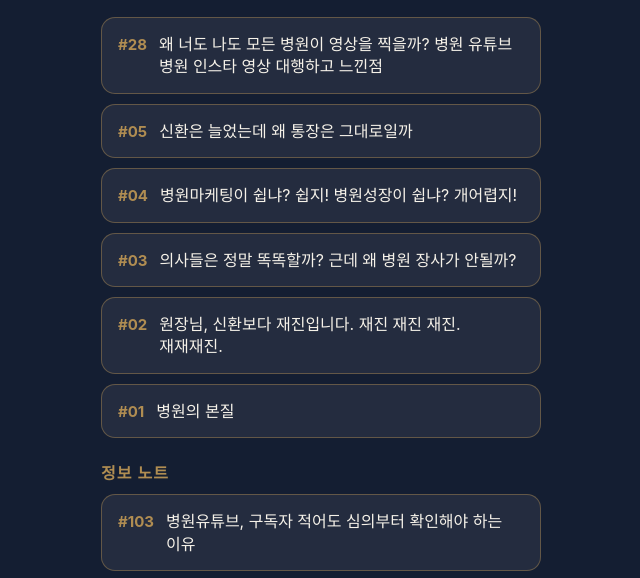
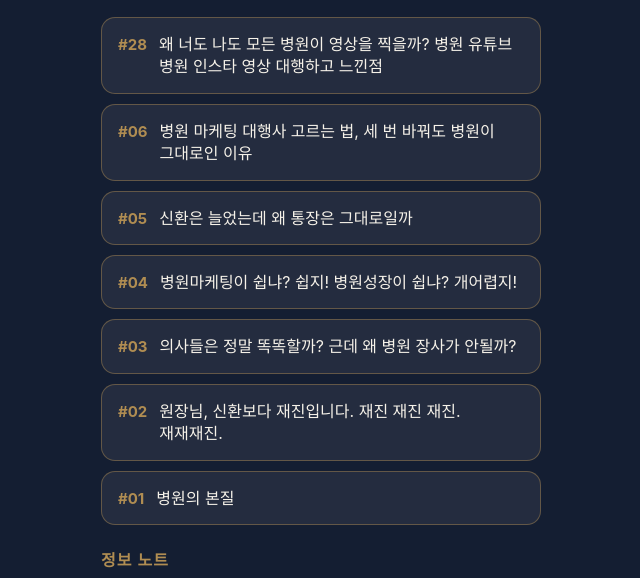
Before and after one commit to lsgrowth/lsgrowth.github.io, a plain HTML site: page links/index.html in a window 1280 px wide. Shown: the part 162-740 px from the top of the page, without its empty margins (319-959 px from the left). Drawn offline with Linux system fonts and the light colour scheme.

Commit message:
칼럼 모음 페이지 갱신

```diff
--- a/links/index.html
+++ b/links/index.html
@@ -13,6 +13,7 @@ h2{font-size:16px;color:var(--gold);margin:22px 0 10px;font-weight:600;letter-sp
 </style></head><body><main>
 <header><div class="logo">LS</div><div class="lab">병원성장연구소</div><h1>연구소장 노트</h1><p class="sub">전문은 아래에서 읽어 보세요 · 최신 글이 맨 위</p></header>
 <a class="col" href="https://blog.naver.com/lsgrowth6000/224488421306" rel="noopener"><span class="no">#28</span><span class="tt">왜 너도 나도 모든 병원이 영상을 찍을까? 병원 유튜브 병원 인스타 영상 대행하고 느낀점</span></a>
+<a class="col" href="https://blog.naver.com/lsgrowth6000/224490315466" rel="noopener"><span class="no">#06</span><span class="tt">병원 마케팅 대행사 고르는 법, 세 번 바꿔도 병원이 그대로인 이유</span></a>
 <a class="col" href="https://blog.naver.com/lsgrowth6000/224488406466" rel="noopener"><span class="no">#05</span><span class="tt">신환은 늘었는데 왜 통장은 그대로일까</span></a>
 <a class="col" href="https://blog.naver.com/lsgrowth6000/224483660546" rel="noopener"><span class="no">#04</span><span class="tt">병원마케팅이 쉽냐? 쉽지! 병원성장이 쉽냐? 개어렵지!</span></a>
 <a class="col" href="https://blog.naver.com/lsgrowth6000/224483658534" rel="noopener"><span class="no">#03</span><span class="tt">의사들은 정말 똑똑할까? 근데 왜 병원 장사가 안될까?</span></a>
```
